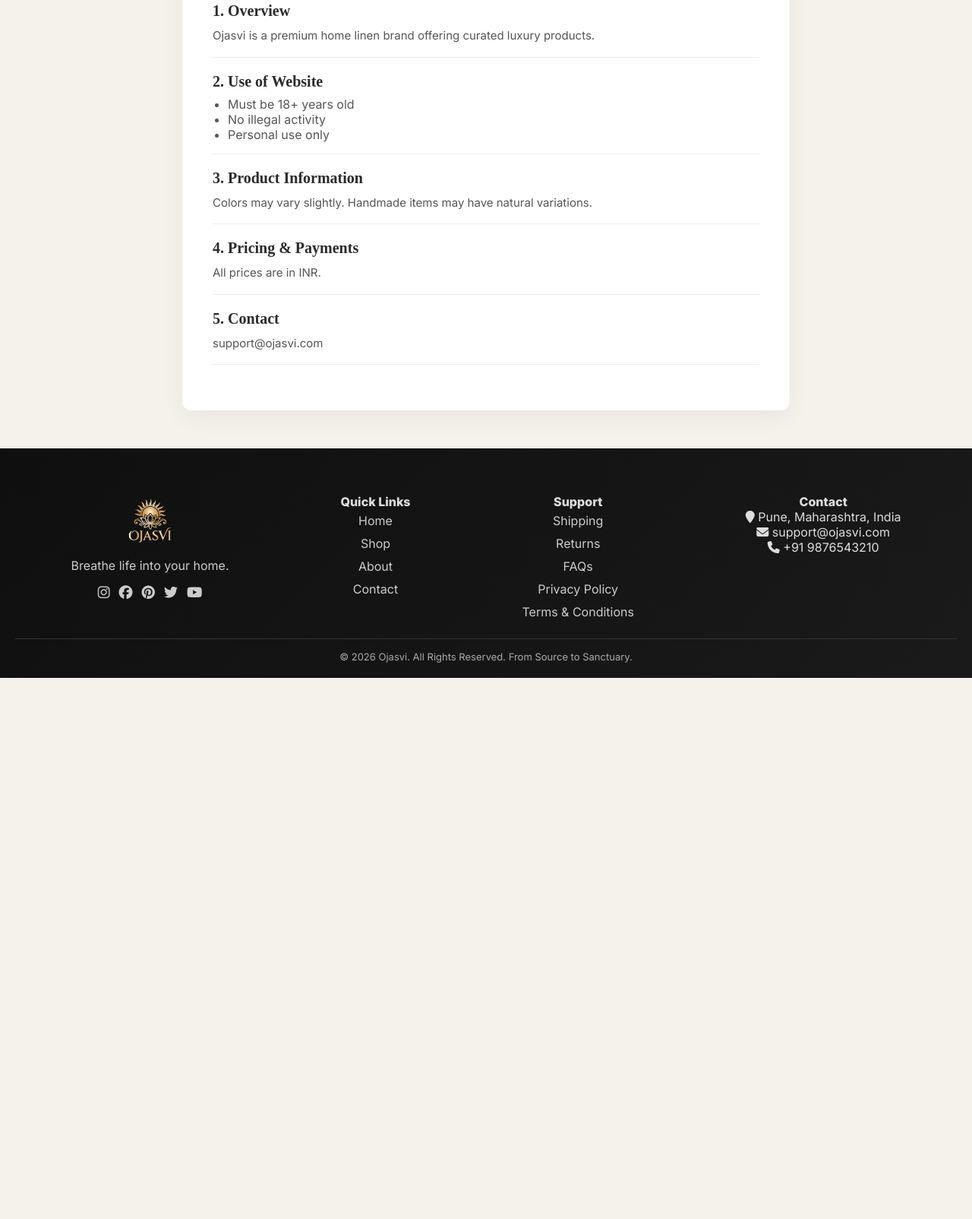
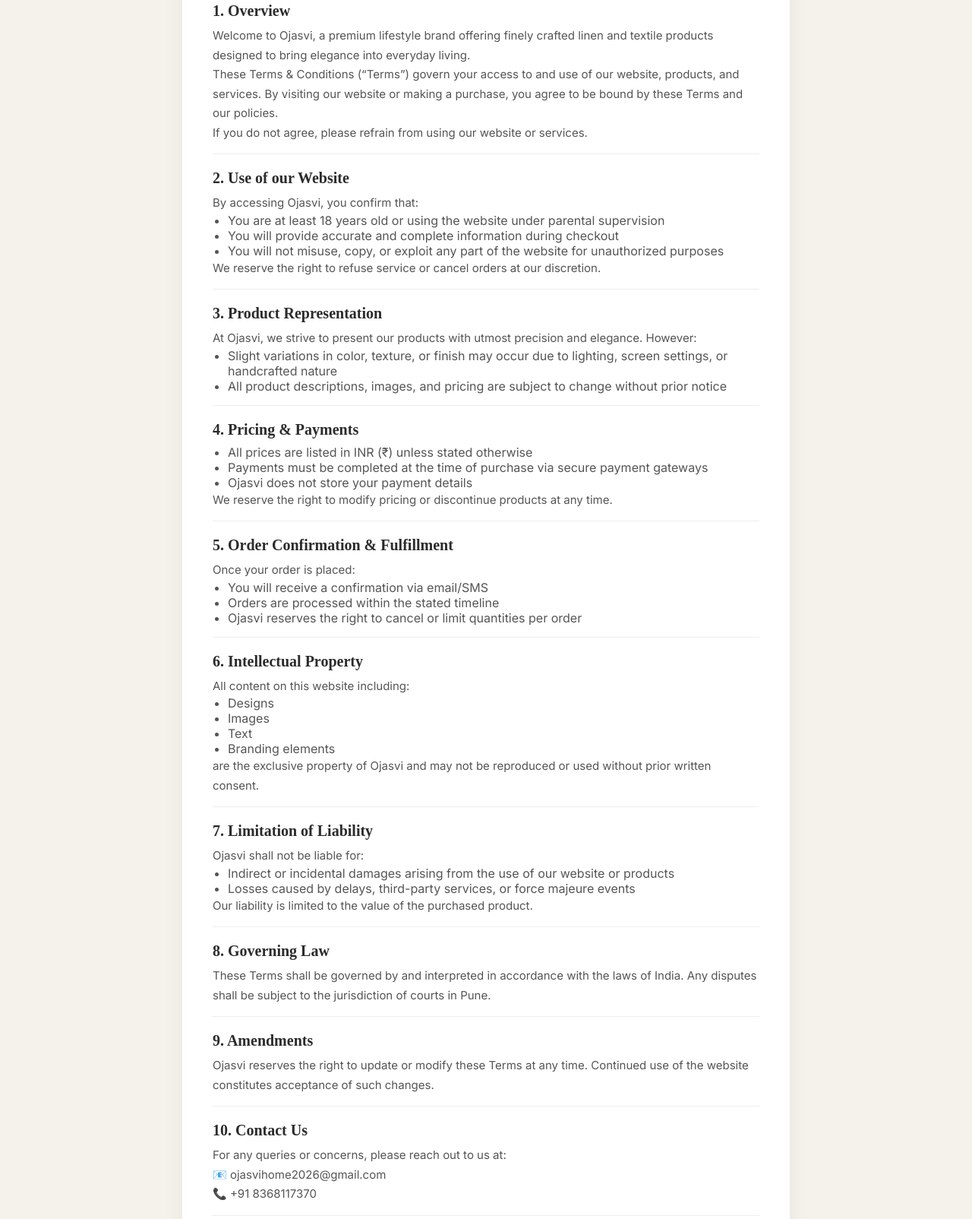
Before and after one commit to namdevjedgule/ojasvi-ecommerce, a plain HTML site: page terms.html in a window 1280 px wide. Shown: the part 296-1900 px from the top of the page at 76% size. Before the commit the page ends 1188 px from the top, so only its background shows below. Drawn offline with nearby package versions, Linux system fonts and the light colour scheme; a web font is replaced by a local one.

Commit message:
term conditions

```diff
--- a/css/style.css
+++ b/css/style.css
@@ -418,6 +418,7 @@
 
 .btn:hover {
     background: #C5A47E;
+    transform: translateY(-2px);
 }
 
 .trust {
@@ -1174,6 +1175,21 @@
 .collection-card p {
     font-size: 14px;
     opacity: 0.85;
+}
+
+.collection-details .btn {
+    display: inline-block;
+    padding: 12px 28px;
+    background: transparent;
+    border: 1px solid black;
+    color: black;
+    text-decoration: none;
+    transition: 0.3s;
+}
+
+.collection-details .btn:hover {
+    background: #C5A47E;
+    transform: translateY(-2px);
 }
 
 .btn-outline {
--- a/terms.html
+++ b/terms.html
@@ -98,31 +98,98 @@
 
             <div class="ojasvi-terms-section">
                 <h2 class="ojasvi-terms-heading">1. Overview</h2>
-                <p class="ojasvi-terms-text">Ojasvi is a premium home linen brand offering curated luxury products.</p>
+                <p class="ojasvi-terms-text">Welcome to Ojasvi, a premium lifestyle brand offering finely crafted linen
+                    and textile products designed to bring elegance into everyday living.</p>
+                <p class="ojasvi-terms-text">These Terms & Conditions (“Terms”) govern your access to and use of our
+                    website, products, and services. By visiting our website or making a purchase, you agree to be bound
+                    by these Terms and our policies.</p>
+                <p class="ojasvi-terms-text">If you do not agree, please refrain from using our website or services.</p>
             </div>
 
             <div class="ojasvi-terms-section">
-                <h2 class="ojasvi-terms-heading">2. Use of Website</h2>
+                <h2 class="ojasvi-terms-heading">2. Use of our Website</h2>
+                <p class="ojasvi-terms-text">By accessing Ojasvi, you confirm that:</p>
                 <ul class="ojasvi-terms-list">
-                    <li>Must be 18+ years old</li>
-                    <li>No illegal activity</li>
-                    <li>Personal use only</li>
+                    <li>You are at least 18 years old or using the website under parental supervision</li>
+                    <li>You will provide accurate and complete information during checkout</li>
+                    <li>You will not misuse, copy, or exploit any part of the website for unauthorized purposes</li>
+                </ul>
+                <p class="ojasvi-terms-text">We reserve the right to refuse service or cancel orders at our discretion.
+                </p>
+            </div>
+
+            <div class="ojasvi-terms-section">
+                <h2 class="ojasvi-terms-heading">3. Product Representation</h2>
+                <p class="ojasvi-terms-text">At Ojasvi, we strive to present our products with utmost precision and
+                    elegance. However:</p>
+                <ul class="ojasvi-terms-list">
+                    <li>Slight variations in color, texture, or finish may occur due to lighting, screen settings, or
+                        handcrafted nature</li>
+                    <li>All product descriptions, images, and pricing are subject to change without prior notice</li>
                 </ul>
             </div>
 
             <div class="ojasvi-terms-section">
-                <h2 class="ojasvi-terms-heading">3. Product Information</h2>
-                <p class="ojasvi-terms-text">Colors may vary slightly. Handmade items may have natural variations.</p>
+                <h2 class="ojasvi-terms-heading">4. Pricing & Payments</h2>
+                <ul class="ojasvi-terms-list">
+                    <li>All prices are listed in INR (₹) unless stated otherwise</li>
+                    <li>Payments must be completed at the time of purchase via secure payment gateways</li>
+                    <li>Ojasvi does not store your payment details</li>
+                </ul>
+                <p class="ojasvi-terms-text">We reserve the right to modify pricing or discontinue products at any time.
+                </p>
             </div>
 
             <div class="ojasvi-terms-section">
-                <h2 class="ojasvi-terms-heading">4. Pricing & Payments</h2>
-                <p class="ojasvi-terms-text">All prices are in INR.</p>
+                <h2 class="ojasvi-terms-heading">5. Order Confirmation & Fulfillment</h2>
+                <p class="ojasvi-terms-text">Once your order is placed:</p>
+                <ul class="ojasvi-terms-list">
+                    <li>You will receive a confirmation via email/SMS</li>
+                    <li>Orders are processed within the stated timeline</li>
+                    <li>Ojasvi reserves the right to cancel or limit quantities per order</li>
+                </ul>
             </div>
 
             <div class="ojasvi-terms-section">
-                <h2 class="ojasvi-terms-heading">5. Contact</h2>
-                <p class="ojasvi-terms-text">support@ojasvi.com</p>
+                <h2 class="ojasvi-terms-heading">6. Intellectual Property</h2>
+                <p class="ojasvi-terms-text">All content on this website including:</p>
+                <ul class="ojasvi-terms-list">
+                    <li>Designs</li>
+                    <li>Images</li>
+                    <li>Text</li>
+                    <li>Branding elements</li>
+                </ul>
+                <p class="ojasvi-terms-text">are the exclusive property of Ojasvi and may not be reproduced or used
+                    without prior written consent.</p>
+            </div>
+
+            <div class="ojasvi-terms-section">
+                <h2 class="ojasvi-terms-heading">7. Limitation of Liability</h2>
+                <p class="ojasvi-terms-text">Ojasvi shall not be liable for:</p>
+                <ul class="ojasvi-terms-list">
+                    <li>Indirect or incidental damages arising from the use of our website or products</li>
+                    <li>Losses caused by delays, third-party services, or force majeure events</li>
+                </ul>
+                <p class="ojasvi-terms-text">Our liability is limited to the value of the purchased product.</p>
+            </div>
+
+            <div class="ojasvi-terms-section">
+                <h2 class="ojasvi-terms-heading">8. Governing Law</h2>
+                <p class="ojasvi-terms-text">These Terms shall be governed by and interpreted in accordance with the
+                    laws of India. Any disputes shall be subject to the jurisdiction of courts in Pune.</p>
+            </div>
+
+            <div class="ojasvi-terms-section">
+                <h2 class="ojasvi-terms-heading">9. Amendments</h2>
+                <p class="ojasvi-terms-text">Ojasvi reserves the right to update or modify these Terms at any time.
+                    Continued use of the website constitutes acceptance of such changes.</p>
+            </div>
+
+            <div class="ojasvi-terms-section">
+                <h2 class="ojasvi-terms-heading">10. Contact Us</h2>
+                <p class="ojasvi-terms-text">For any queries or concerns, please reach out to us at:</p>
+                <p class="ojasvi-terms-text"> 📧 ojasvihome2026@gmail.com</p>
+                <p class="ojasvi-terms-text"> 📞 +91 8368117370</p>
             </div>
 
         </div>
```
Also changed, not shown: faq.html (+17 -2 lines), privacy.html (+4 -2 lines), returns.html (+14 -9 lines), shipping.html (+9 -9 lines).
